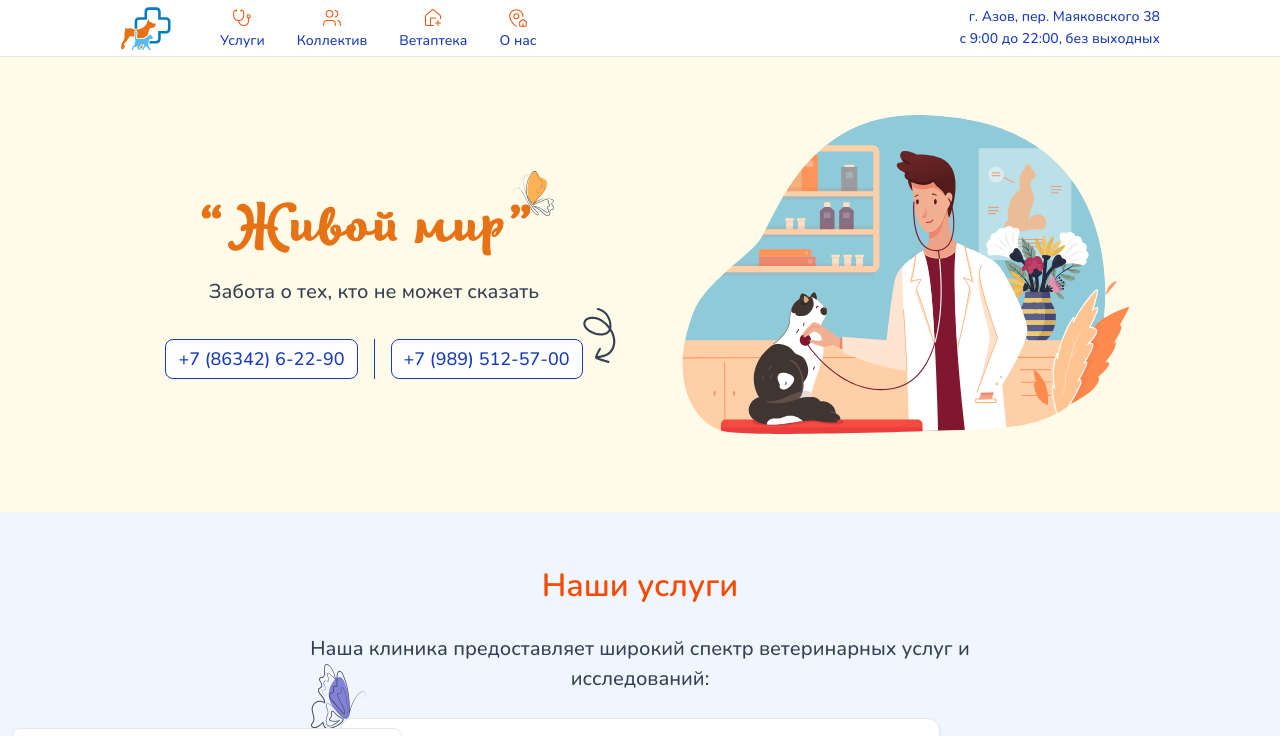
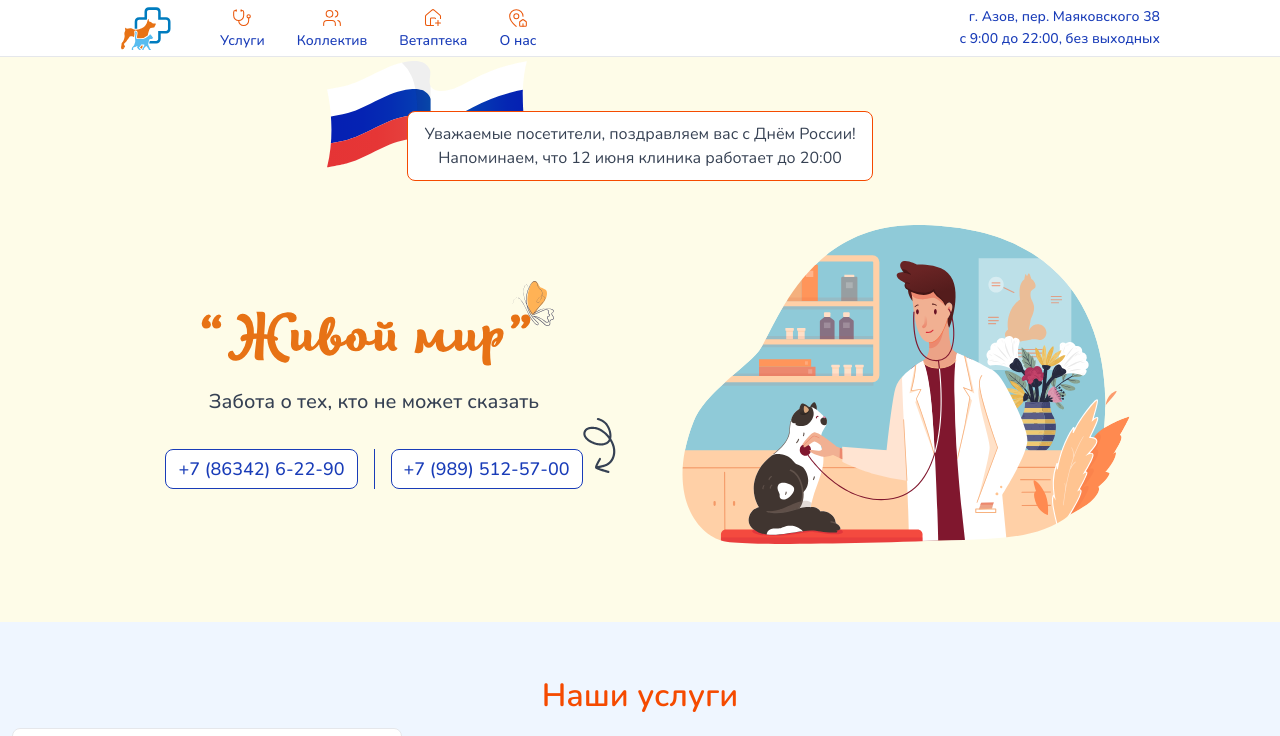
Before and after one commit to artur-demidov/zhivoy-mir, a website: page index.html in a window 1280 px wide. Shown: the top 736 px of the page. Drawn offline with Linux system fonts and the light colour scheme.

Commit message:
Добавляет уведомление о празднике

```diff
--- a/index.html
+++ b/index.html
@@ -183,6 +183,19 @@
     <main>
       <section id="section-hero" class="hero">
         <div class="container">
+          <div class="hero-notification__wrapper">
+            <img
+              class="hero-notification__flag"
+              src="assets/images/hero_flag.svg"
+              alt="Флаг России"
+              aria-hidden="true"
+            />
+            <div class="hero-notification">
+              Уважаемые посетители, поздравляем вас с Днём&nbsp;России!
+              <br />
+              Напоминаем, что 12 июня клиника работает до 20:00
+            </div>
+          </div>
           <div class="hero__grid">
             <div>
               <h1 class="util__sr-only">Ветклиника Живой мир</h1>
--- a/sitemap.xml
+++ b/sitemap.xml
@@ -2,7 +2,7 @@
 <urlset xmlns="http://www.sitemaps.org/schemas/sitemap/0.9">
   <url>
     <loc>https://живой-мир.рф/</loc>
-    <lastmod>2026-05-15</lastmod>
+    <lastmod>2026-06-12</lastmod>
     <changefreq>monthly</changefreq>
     <priority>1.0</priority>
   </url>
--- a/style.css
+++ b/style.css
@@ -199,6 +199,29 @@ button {
 .hero {
   padding-block: 30px 50px;
   background-color: var(--color-yellow-50);
+  overflow-x: hidden;
+}
+
+.hero-notification__wrapper {
+  width: fit-content;
+  margin: 24px auto 16px;
+  position: relative;
+}
+
+.hero-notification__flag {
+  position: absolute;
+  inset-block-start: -50px;
+  inset-inline-start: -80px;
+}
+
+.hero-notification {
+  isolation: isolate;
+  background: var(--color-background);
+  border: 1px solid var(--color-orange-600);
+  border-radius: var(--radius-md);
+  corner-shape: squircle;
+  padding: 10px 16px;
+  text-align: center;
 }
 
 .hero__grid {
```
Also changed, not shown: assets/images/hero_flag.svg (added), 1 other file.
